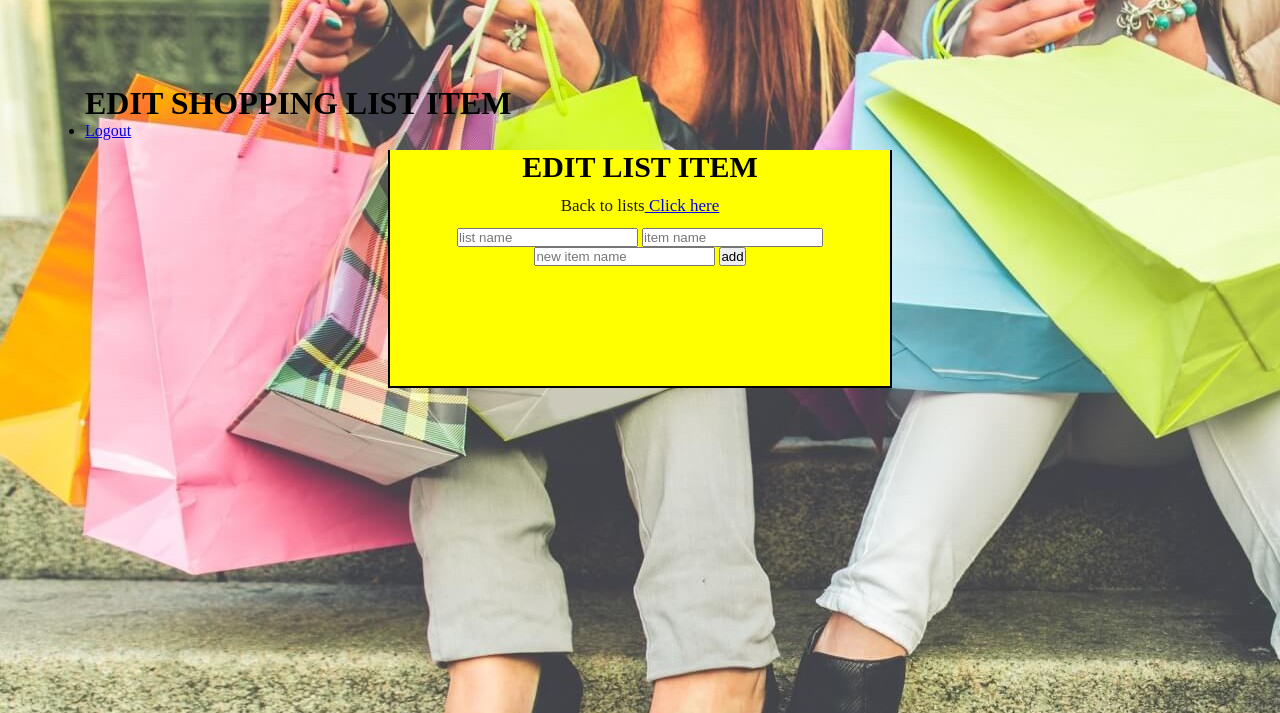
After one commit to serubirikenny/ShoppingList, a Flask app: template templates/editlist_item.html in a window 1280 px wide. The commit adds this page. Shown: the top 713 px of the page. Run offline with Flask 2, Linux system fonts and the light colour scheme; the template is opened without the code that fills it, so the values that code supplies are empty; some web fonts are replaced.

Commit message:
HTMl templates for the application

```diff
--- /dev/null
+++ b/templates/editlist_item.html
@@ -0,0 +1,36 @@
+<!DOCTYPE html>
+<html lang="en">
+<head>
+	<meta charset="utf-8">
+	<title>SHOPPING LIST</title>
+	<link href="../static/styles/style.css" rel="stylesheet">
+</head>
+<body>
+    <div class="header-wrapper"><header id="navigation">
+        <div class="left"><h1>EDIT SHOPPING LIST ITEM</h1></div>
+            <div class="right">
+                <ul>
+
+                    <li><a href="/logout">Logout</a></li>
+                </ul>
+        </div>
+    </header>
+    </div>
+    <div class='content'>
+	<section id="content-add" >
+        <h2>Edit list Item </h2>
+				<form id="add" name="login" method="POST" action="">
+					{% if error %}
+					<p class=error><strong>Error:</strong>{{ error }}</p>
+					{% endif %}
+						<p>Back to lists<a href="/index"> Click here</a></p>
+						<input type="text" name='list_name' placeholder="list name"/>
+						<input type="text" name='item_name' placeholder="item name"/>
+						<input type="text" name='new_item_name' placeholder="new item name"/>
+						<input id="btn" type="submit" value="add"/>
+				</form>
+</section>
+    </div>
+
+</body>
+</html>
--- a/templates/index.html
+++ b/templates/index.html
@@ -21,7 +21,7 @@
 	<! Checklist that contains items that user wants to shop in a particular list >
 <ul class="list">
 				{% for item in lists.keys()%}
-					<li><a class="item" href="/item/{{ item }}">{{ item }}</a><a class="side" href="#">edit</a><a class="side" href="/delete_list/{{ item }}">delete</a></li>
+					<li><a class="item" href="/item/{{ item }}">{{ item }}</a><a class="side" href="/editlist">edit</a><a class="side" href="/delete_list/{{ item }}">delete</a></li>
 				{% endfor %}
 			</ul>
 <div class="add">
--- a/templates/item.html
+++ b/templates/item.html
@@ -21,7 +21,7 @@
 				<h2>Your {{list_name}} List Items</h2>
 				<ul class="list">
 				{% for item in items%}
-					<li><a class="item">{{ item }}</a><a class="side" href="#">edit</a><a class="side" href="/delete/{{list_name}}/{{ item }}">delete</a></li>
+					<li><a class="item">{{ item }}</a><a class="side" href="/editlistitem">edit</a><a class="side" href="/delete/{{list_name}}/{{ item }}">delete</a></li>
 				{% endfor %}
 			</ul>
            <div class="add">
```
Also changed, not shown: templates/editlist.html (added, +35 -0 lines).
